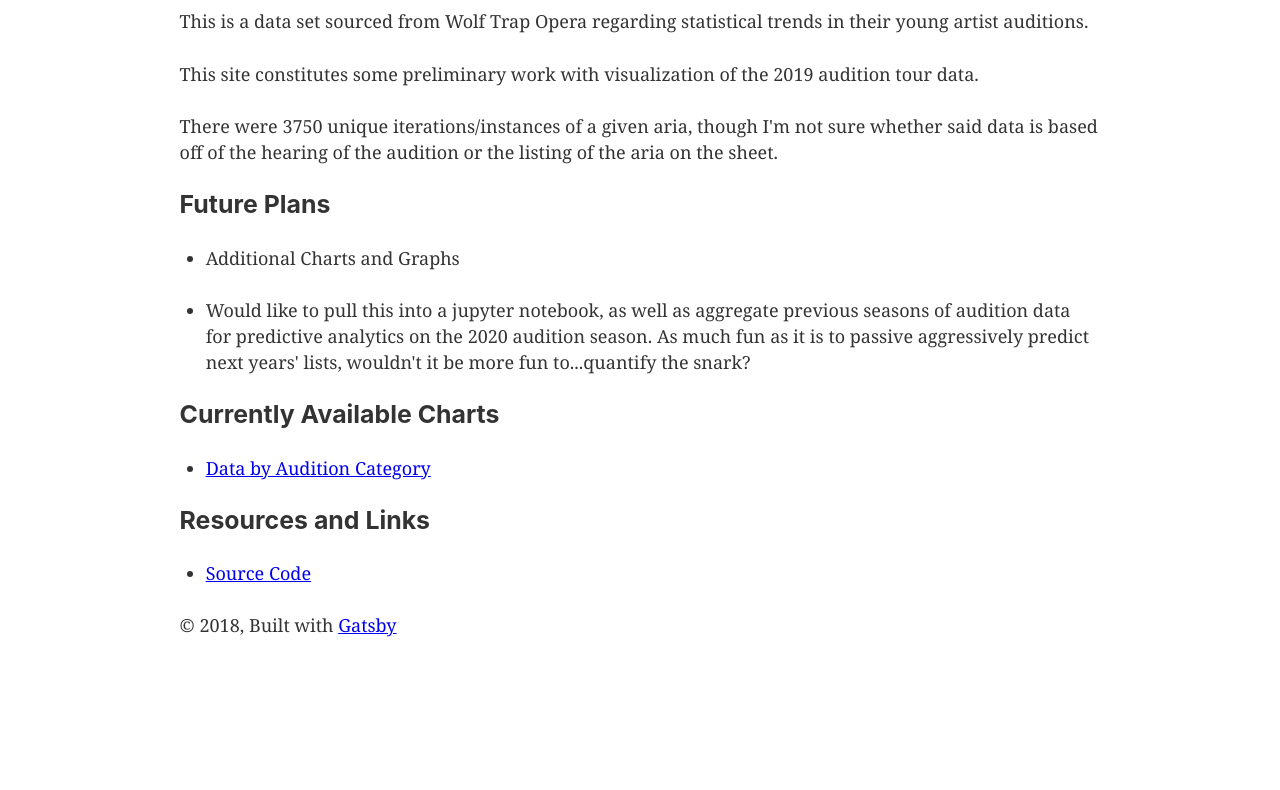
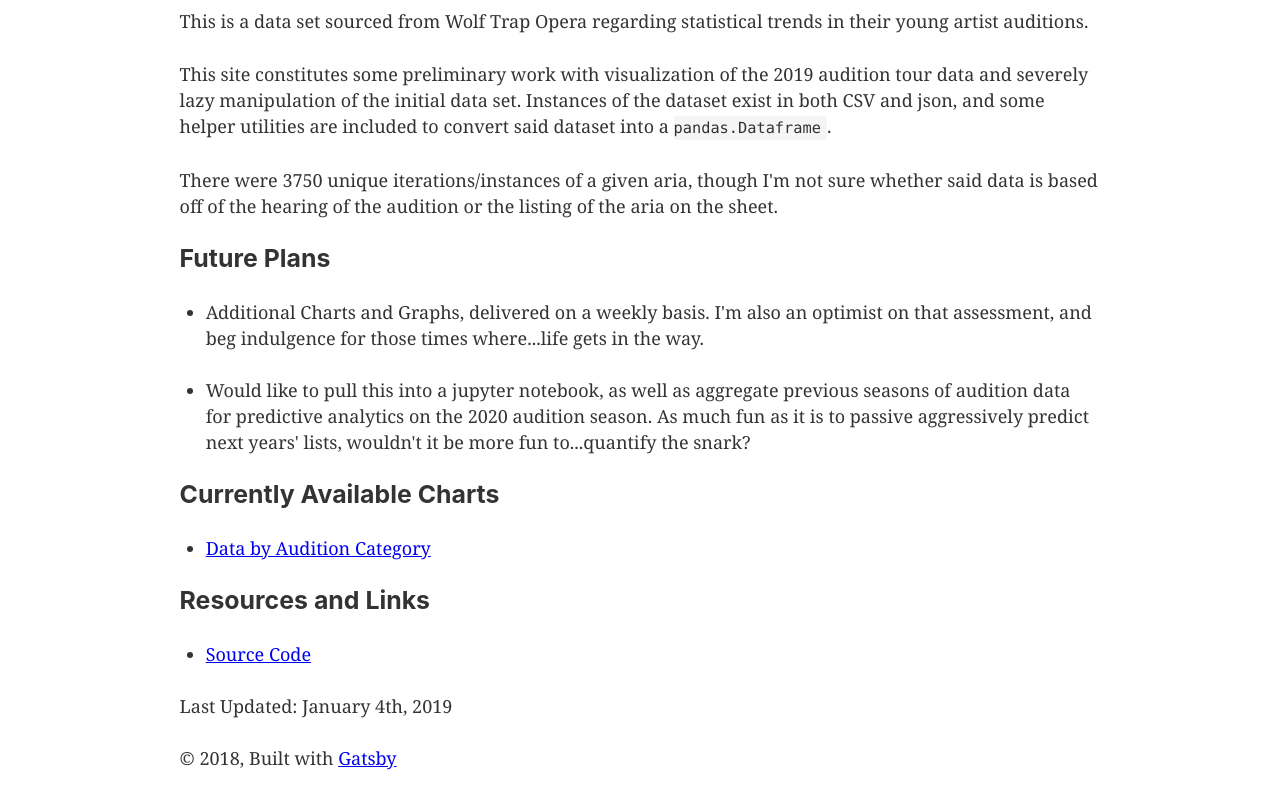
Before and after one commit to chanceeakin/opera-dataset, a Gatsby site in the folder client/: page / in a window 1280 px wide. Shown: the part 185-975 px from the top of the page. Before the commit the page ends 850 px from the top, so only its background shows below. Built offline with nearby package versions, Linux system fonts and the light colour scheme; Gatsby itself is replaced by a stand-in of ours.

Commit message:
clean up before deply

```diff
--- a/client/src/components/header.js
+++ b/client/src/components/header.js
@@ -5,7 +5,7 @@ import React from 'react'
 const Header = ({ siteTitle }) => (
   <div
     style={{
-      background: `rebeccapurple`,
+      background: `darkslategray`,
       marginBottom: `1.45rem`,
     }}
   >
--- a/client/src/pages/index.js
+++ b/client/src/pages/index.js
@@ -17,7 +17,10 @@ const IndexPage = () => (
     </p>
     <p>
       This site constitutes some preliminary work with visualization of the 2019
-      audition tour data.
+      audition tour data and severely lazy manipulation of the initial data set.
+      Instances of the dataset exist in both CSV and json, and some helper
+      utilities are included to convert said dataset into a{' '}
+      <code>pandas.Dataframe</code>.
     </p>
     <p>
       There were 3750 unique iterations/instances of a given aria, though I'm
@@ -26,7 +29,11 @@ const IndexPage = () => (
     </p>
     <h3>Future Plans</h3>
     <ul>
-      <li>Additional Charts and Graphs</li>
+      <li>
+        Additional Charts and Graphs, delivered on a weekly basis. I'm also an
+        optimist on that assessment, and beg indulgence for those times
+        where...life gets in the way.
+      </li>
       <ul />
       <li>
         Would like to pull this into a jupyter notebook, as well as aggregate
@@ -47,6 +54,7 @@ const IndexPage = () => (
         <a href="https://github.com/chanceeakin/opera-dataset">Source Code</a>
       </li>
     </ul>
+    <p>Last Updated: January 4th, 2019</p>
   </Layout>
 )
 
```
